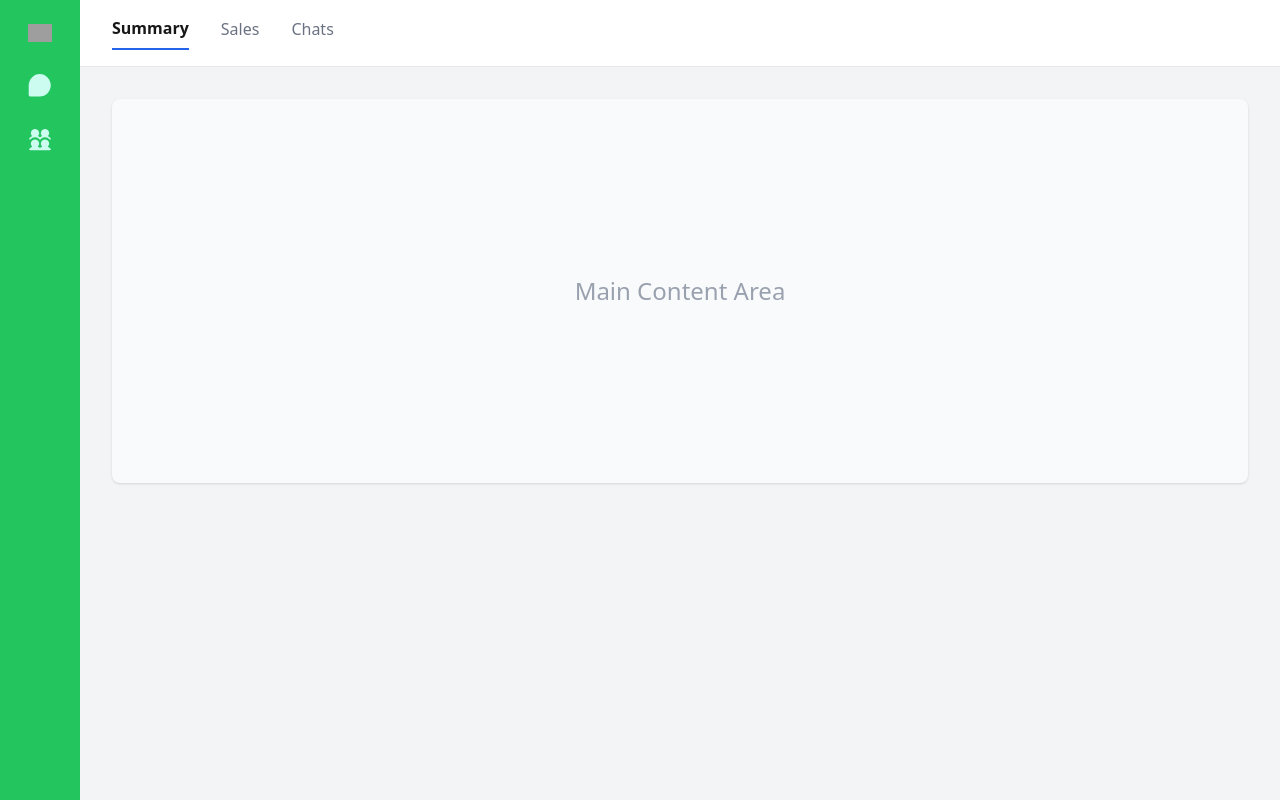
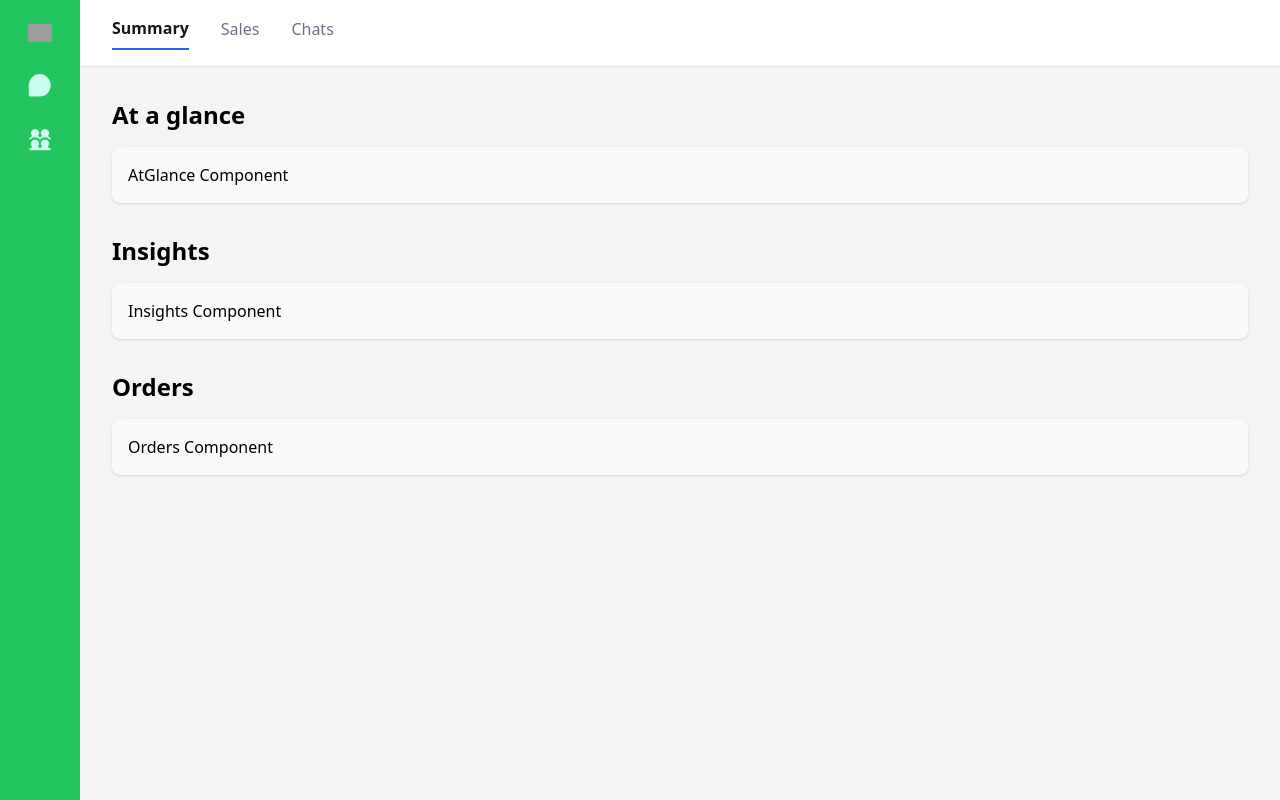
Before and after one commit to dchobarkar/wingman-coding-challenge, a Next.js app: page / in a window 1280 px wide. Built offline with nearby package versions, Linux system fonts and the light colour scheme; grey boxes are pictures that could not be loaded.

Commit message:
refactor: add dashboard components

```diff
--- a/app/layout.tsx
+++ b/app/layout.tsx
@@ -1,8 +1,8 @@
 import type { Metadata } from "next";
 import { Geist, Geist_Mono } from "next/font/google";
 
-import Navbar from "../components/Navbar";
-import Sidebar from "../components/Sidebar";
+import Sidebar from "@/components/shared/Sidebar";
+import Navbar from "@/components/shared/Navbar";
 import "./globals.css";
 
 const geistSans = Geist({
--- a/app/page.tsx
+++ b/app/page.tsx
@@ -1,9 +1,13 @@
-const Page = () => {
+import AtGlance from "@/components/dashboard/AtGlance";
+import Insights from "@/components/dashboard/Insights";
+import Orders from "@/components/dashboard/Orders";
+
+export default function Home() {
   return (
-    <div className="h-96 bg-card rounded-lg shadow flex items-center justify-center text-gray-400 text-2xl">
-      Main Content Area
-    </div>
+    <>
+      <AtGlance />
+      <Insights />
+      <Orders />
+    </>
   );
-};
-
-export default Page;
+}
--- /dev/null
+++ b/components/dashboard/AtGlance.tsx
@@ -0,0 +1,11 @@
+const AtGlance = () => {
+  return (
+    <div className="mb-8">
+      {/* At a glance stats cards will go here */}
+      <h2 className="text-2xl font-bold mb-4">At a glance</h2>
+      <div className="bg-card rounded-lg p-4 shadow">AtGlance Component</div>
+    </div>
+  );
+};
+
+export default AtGlance;
--- /dev/null
+++ b/components/dashboard/Insights.tsx
@@ -0,0 +1,11 @@
+const Insights = () => {
+  return (
+    <div className="mb-8">
+      {/* Insights charts and forecast cards will go here */}
+      <h2 className="text-2xl font-bold mb-4">Insights</h2>
+      <div className="bg-card rounded-lg p-4 shadow">Insights Component</div>
+    </div>
+  );
+};
+
+export default Insights;
--- /dev/null
+++ b/components/dashboard/Orders.tsx
@@ -0,0 +1,11 @@
+const Orders = () => {
+  return (
+    <div className="mb-8">
+      {/* Orders table will go here */}
+      <h2 className="text-2xl font-bold mb-4">Orders</h2>
+      <div className="bg-card rounded-lg p-4 shadow">Orders Component</div>
+    </div>
+  );
+};
+
+export default Orders;
```
Also changed, not shown: components/shared/Navbar.tsx (renamed from components/Navbar.tsx), components/shared/PageLayout.tsx (renamed from components/PageLayout.tsx), components/shared/Sidebar.tsx (renamed from components/Sidebar.tsx), components/shared/StatsCard.tsx (renamed from components/StatsCard.tsx).
